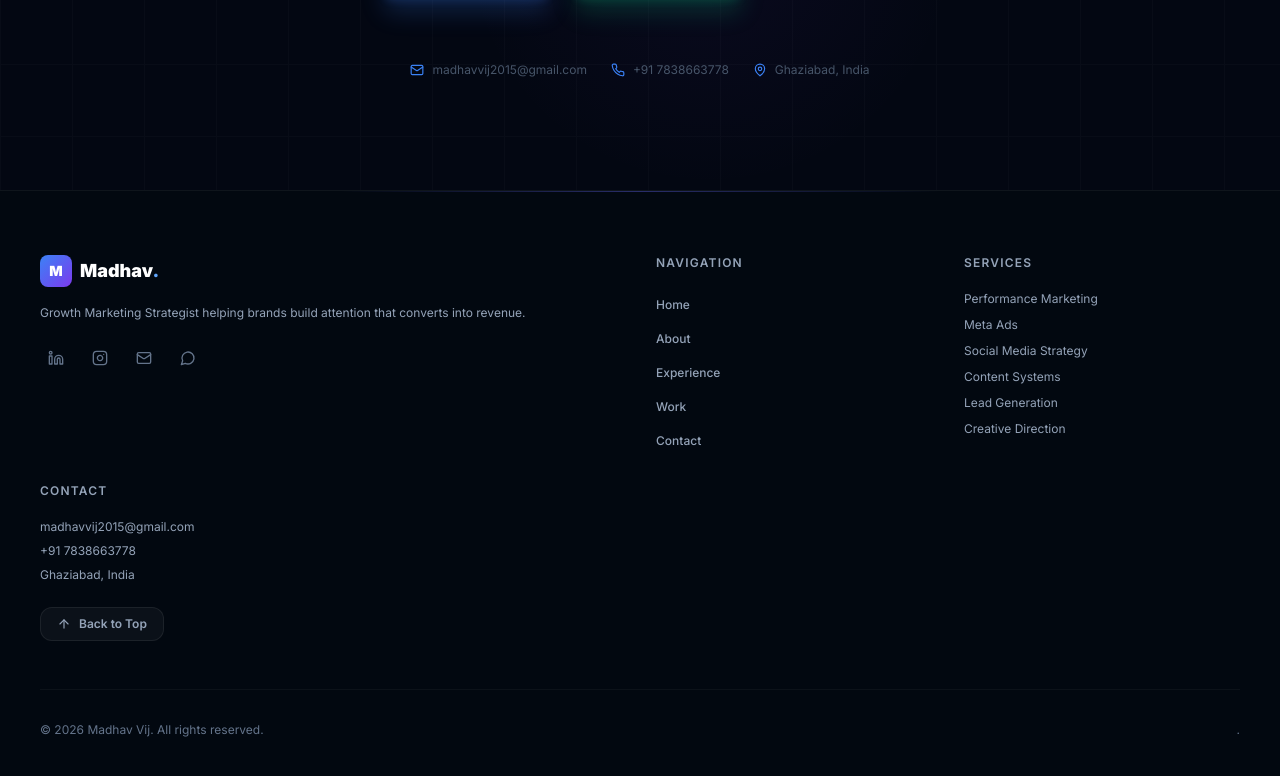
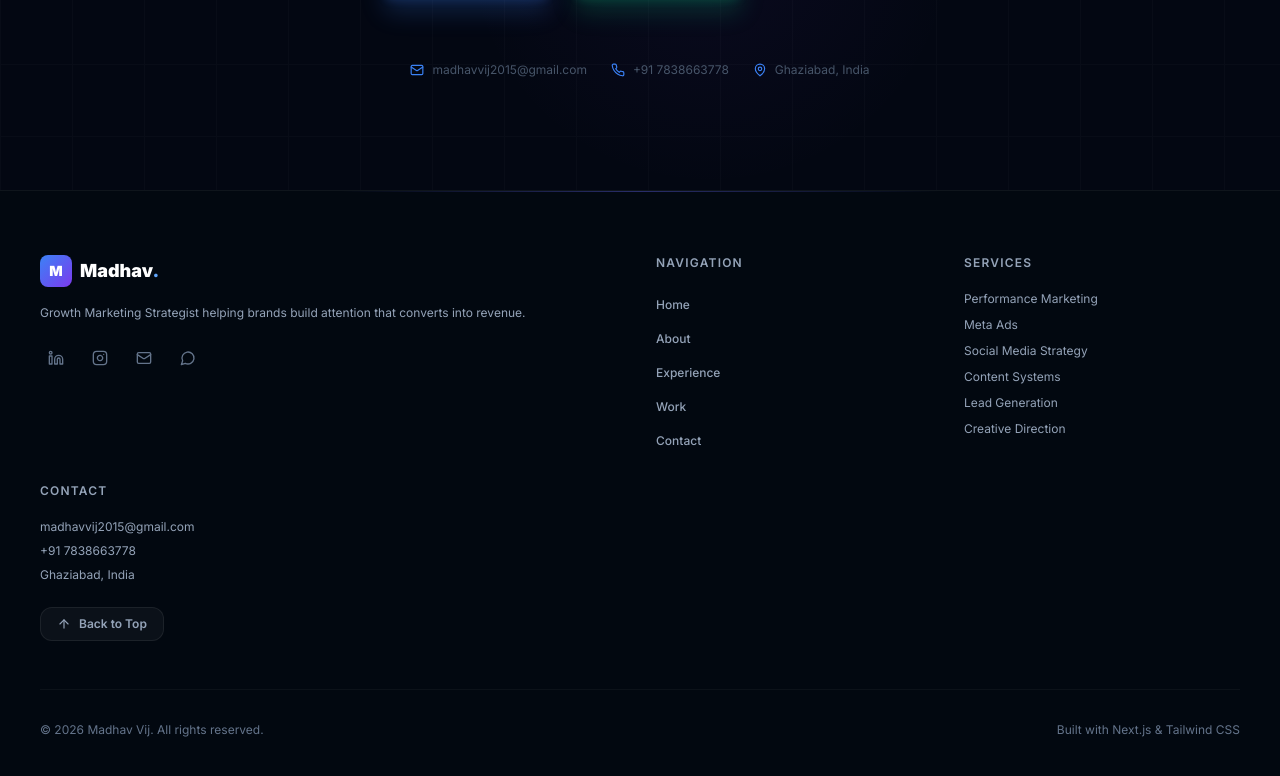
Before and after one commit to madhavvij6969/portfolio, a Next.js app: page / in a window 1280 px wide. Shown: the part 10020-10796 px from the top of the page. Built offline with nearby package versions, Linux system fonts and the light colour scheme; a web font is replaced by a local one.

Commit message:
fix footer text visibility and bottom bar text

```diff
--- a/components/footer.tsx
+++ b/components/footer.tsx
@@ -112,7 +112,7 @@ export function Footer() {
         <div className="pt-8 flex flex-col md:flex-row justify-between items-center gap-3"
           style={{ borderTop: "1px solid rgba(255,255,255,0.04)" }}>
           <p className="text-slate-500 text-xs">© {new Date().getFullYear()} Madhav Vij. All rights reserved.</p>
-          <p className="text-slate-500 text-xs">.</p>
+          <p className="text-slate-500 text-xs">Built with Next.js & Tailwind CSS</p>
         </div>
       </div>
     </footer>
```
